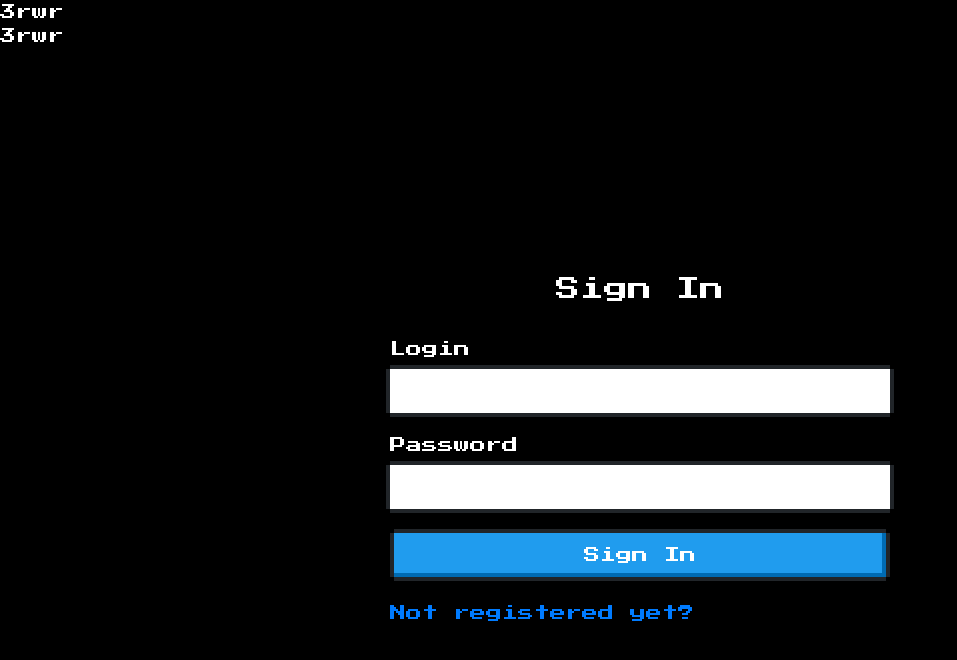
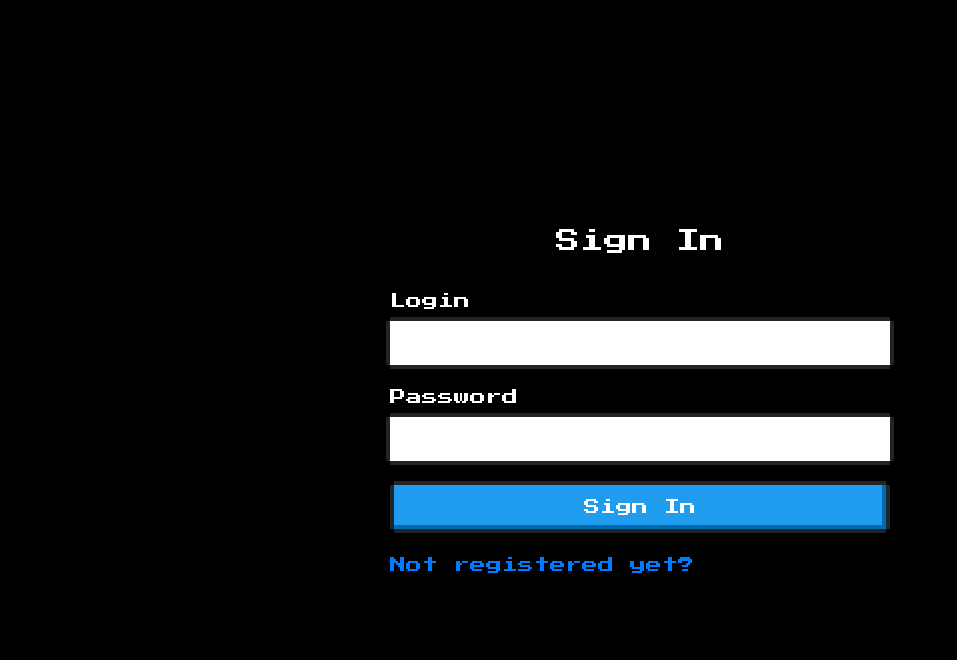
Before and after one commit to 5dev-team/BattleCity, a React (Vite) app in the folder packages/client/: page /sign-in in a window 1280 px wide. Shown: the top 660 px of the page, without its empty margins (0-957 px from the left). Built offline with nearby package versions, Linux system fonts and the light colour scheme.

Commit message:
fix: stylelint fix

```diff
--- a/packages/client/src/index.scss
+++ b/packages/client/src/index.scss
@@ -18,13 +18,3 @@ body,
 * {
   color: #fff;
 }
-
-.test {
-  color: #000;
-  font-size: 11px;
-}
-
-.test2 {
-  color: #000;
-  font-size: 11px;
-}
--- a/packages/client/src/main.tsx
+++ b/packages/client/src/main.tsx
@@ -6,8 +6,6 @@ import './index.scss'
 ReactDOM.createRoot(document.getElementById('root') as HTMLElement).render(
   <React.StrictMode>
     <div className="app-wrapper">
-      <div>3rwr</div>
-      <div>3rwr</div>
       <App />
     </div>
   </React.StrictMode>
```
